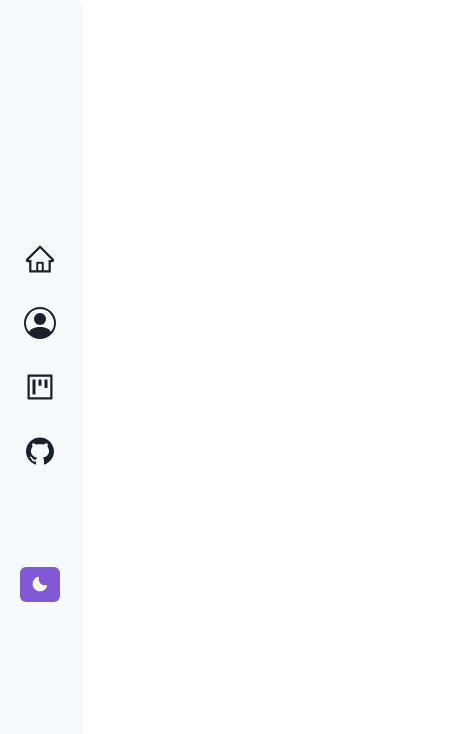
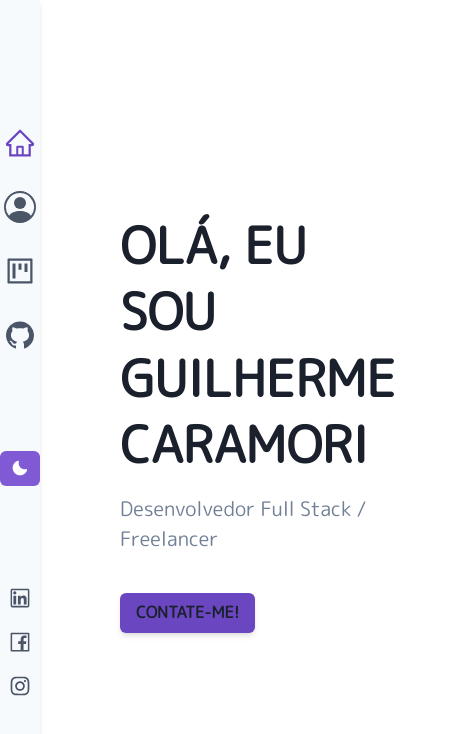
Before and after one commit to gcaramori/portfolio, a React (Create React App) app: page / in a window 390 px wide. Shown: the top 734 px of the page, 476 px wide, since content can reach past the window. Built offline with nearby package versions, Linux system fonts and the light colour scheme.

Commit message:
Finished sidebar w/o mobile and started home component

```diff
--- a/package.json
+++ b/package.json
@@ -16,7 +16,7 @@
     "react": "^18.2.0",
     "react-dom": "^18.2.0",
     "react-icons": "^4.4.0",
-    "react-scripts": "5.0.1",
+    "react-scripts": "^5.0.1",
     "three": "^0.143.0",
     "web-vitals": "^2.1.4"
   },
--- a/src/App.jsx
+++ b/src/App.jsx
@@ -1,13 +1,14 @@
 import React from 'react';
+import { Flex, Box } from '@chakra-ui/react';
 import Sidebar from './components/Sidebar';
-import Presentation from './components/Presentation';
+import Home from './components/Home';
 
 const App = () => {
   return (
-    <>
+    <Flex h='100%' alignItems={'center'} >
       <Sidebar />
-      <Presentation />
-    </>
+      <Home />
+    </Flex>
   )
 }
 
--- /dev/null
+++ b/src/components/Home.jsx
@@ -0,0 +1,16 @@
+import React from "react";
+import { Heading, Text, Button, Box } from '@chakra-ui/react';
+
+const Home = () => {
+    return (
+        <Box p={20}>
+            <Heading fontSize={50} textTransform='uppercase' maxW='800px'>
+                Olá, eu sou <Text fontWeight='bold'>Guilherme Caramori</Text>
+            </Heading>
+            <Text fontSize={20} color='gray.500' dropShadow='(0 10px 8px rgb(0 0 0 / 0.04))(0 4px 3px rgb(0 0 0 / 0.1))' mt={15}>Desenvolvedor Full Stack / Freelancer</Text>
+            <Button mt={10} boxShadow="md" bg='purple.600' textTransform='uppercase' _hover={{ bg: 'purple.800' }}>Contate-me!</Button>
+        </Box>
+    );
+}
+
+export default Home;
--- a/src/components/Presentation.jsx
+++ /dev/null
@@ -1,10 +0,0 @@
-import React from "react";
-import {Flex, Box, Text } from '@chakra-ui/react';
-
-const Presentation =  () => {
-    return (
-        <div></div>
-    );
-}
-
-export default Presentation;
--- a/src/components/Sidebar.jsx
+++ b/src/components/Sidebar.jsx
@@ -1,37 +1,59 @@
-import React from 'react';
-import { useColorMode, useColorModeValue } from '@chakra-ui/react';
-import { Flex, Box, Text, Link, Button } from '@chakra-ui/react'
+import React, { useState } from 'react';
+import { Flex, Box, Link, Button, Tooltip, useColorMode, useColorModeValue } from '@chakra-ui/react'
 import { SunIcon, MoonIcon } from '@chakra-ui/icons';
-import { AiFillGithub, AiOutlineProject, AiOutlineHome } from 'react-icons/ai';
+import { AiFillGithub, AiOutlineProject, AiOutlineHome, AiOutlineFacebook, AiOutlineLinkedin, AiOutlineInstagram } from 'react-icons/ai';
 import { BsPersonCircle } from 'react-icons/bs';
 
 const Sidebar = () => {
     const { colorMode, toggleColorMode } = useColorMode();
     const sidebarBg = useColorModeValue('gray.50', 'gray.800');
+    const activeRouteColors = useColorModeValue('purple.600', 'white');
+    const [activeRoute, setActiveRoute] = useState('home');
 
     return (
         <Flex flexDirection={'column'} justifyContent={'center'} alignItems={'center'} position='relative' h='100%' w={20} bg={sidebarBg} boxShadow="md">
             <Flex flexDirection={'column'} justifyContent={'center'} alignItems={'center'}>
-                <Link href="#" mb={8}>
+                <Tooltip placement="right" hasArrow label="Início">
+                    <Link color={ activeRoute === 'home' ? activeRouteColors : 'gray.600' } href="#" mb={8} onClick={() => setActiveRoute('home')} _hover={{ color: activeRouteColors }}>
                         <AiOutlineHome size={'2em'} />
                     </Link>
-                <Link href="#" mb={8}>
+                </Tooltip>
+                <Tooltip placement="right" hasArrow label="Sobre mim">
+                    <Link color={ activeRoute === 'about_me' ? activeRouteColors : 'gray.600' } href="#" mb={8} onClick={() => setActiveRoute('about_me')} _hover={{ color: activeRouteColors }}>
                         <BsPersonCircle size={'2em'} />
                     </Link>
-                <Link href="#" mb={8}>
+                </Tooltip>
+                <Tooltip placement="right" hasArrow label="Projetos">
+                    <Link color={ activeRoute === 'projects' ? activeRouteColors : 'gray.600' } href="#" mb={8} onClick={() => setActiveRoute('projects')} _hover={{ color: activeRouteColors }}>
                         <AiOutlineProject size={'2em'} />
                     </Link>
-                <Link href="https://github.com/gcaramori" mb='100px' isExternal>
+                </Tooltip>
+                <Tooltip placement="right" hasArrow label="Código-fonte">
+                    <Link color={ activeRoute === 'source' ? activeRouteColors : 'gray.600' } href="https://github.com/gcaramori" mb='100px' isExternal _hover={{ color: activeRouteColors }}>
                         <AiFillGithub size={'2em'} />
                     </Link>
+                </Tooltip>
             </Flex>
             <Box>
+                <Tooltip placement="right" hasArrow label={ colorMode === 'dark' ? 'Modo light' : 'Modo dark' }>
                     <Button w='28px' h='35px' colorScheme={ colorMode === 'dark' ? 'yellow' : 'purple' } variant='solid' onClick={() => toggleColorMode()}>
                         { colorMode === 'dark' ? <SunIcon /> : <MoonIcon /> }
                     </Button>
+                </Tooltip>
             </Box>
+            <Flex mt='100px' flexDirection={'column'} justifyContent={'center'} alignItems={'center'}>
+                <Link color='gray.600' href="https://linkedin.com/in/gcaramori" mb={5} isExternal _hover={{ color: activeRouteColors }}>
+                    <AiOutlineLinkedin size={'1.5em'} />
+                </Link>
+                <Link color='gray.600' href="https://www.facebook.com/guilherme.caramori" mb={5} isExternal _hover={{ color: activeRouteColors }}>
+                    <AiOutlineFacebook size={'1.5em'} />
+                </Link>
+                <Link color='gray.600' href="https://www.instagram.com/gcaramori/" mb={5} isExternal _hover={{ color: activeRouteColors }}>
+                    <AiOutlineInstagram size={'1.5em'} />
+                </Link>
             </Flex>
-    )
+        </Flex>
+    );
 }
 
 export default Sidebar;
```
Also changed, not shown: 1 other file (tests, documents, lock files or other folders). Lines whose indentation alone changed are shown as unchanged.
